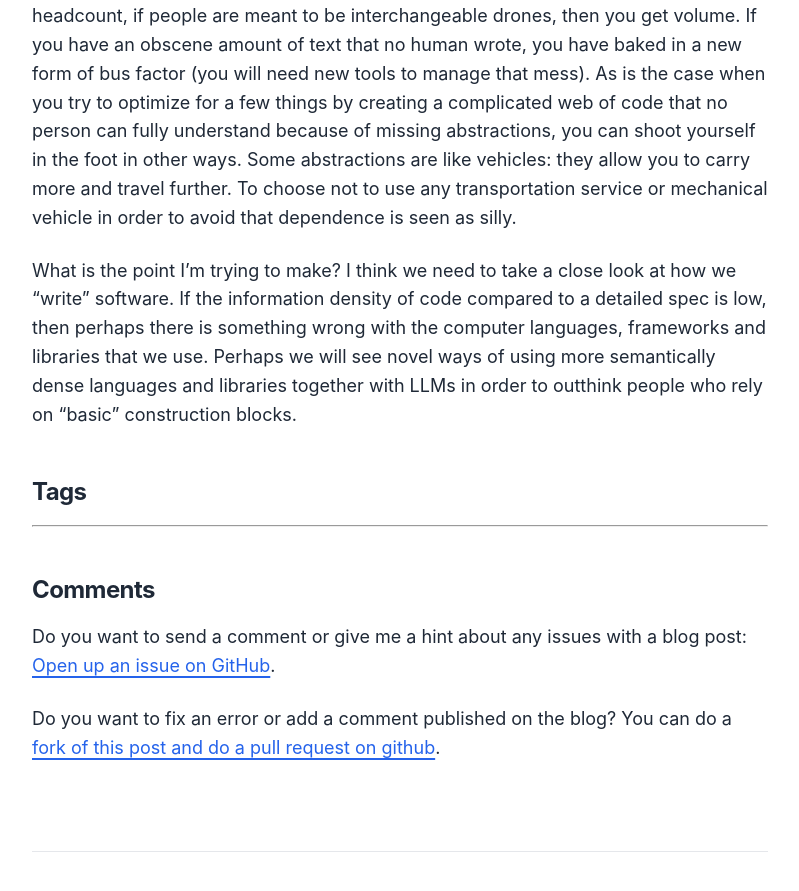
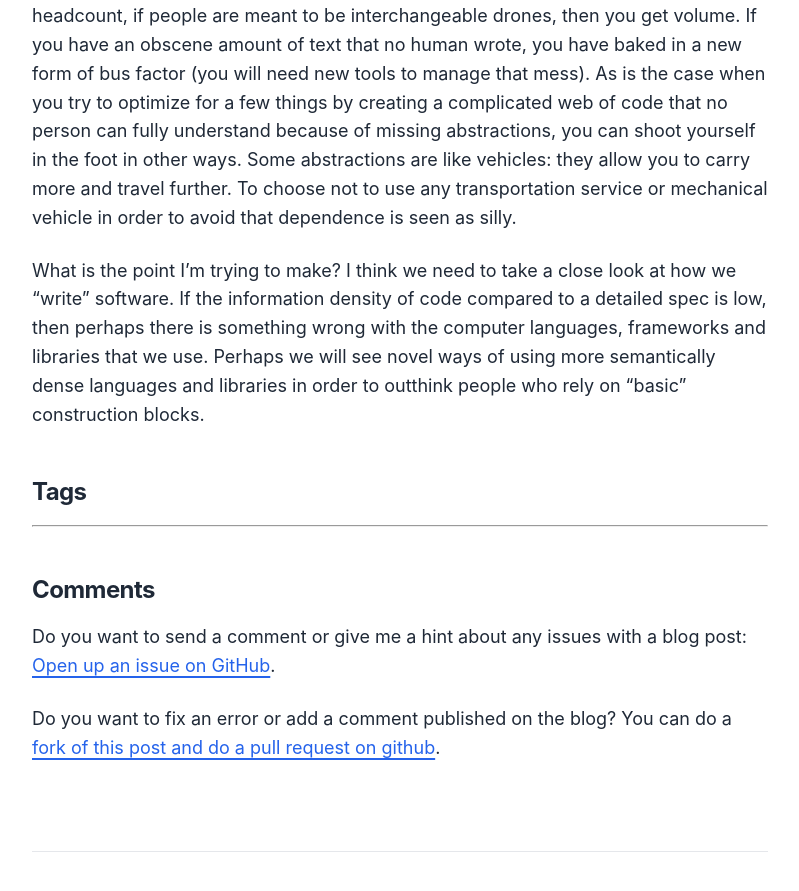
Before and after one commit to wallymathieu/assertfail, a Jekyll site: the page built from _posts/2026-08-23-Semantic-lightness-and-the-rise-of-LLMs.md, in a window 1280 px wide and 900 px high, scrolled down 2581 px. Shown: the top 891 px of the window, without its empty margins (240-1039 px from the left). Built offline with Jekyll 4.4.1, drawn with Linux system fonts in a browser that asks for light colours.

Commit message:
-together with LLMs

```diff
--- a/_posts/2026-08-23-Semantic-lightness-and-the-rise-of-LLMs.md
+++ b/_posts/2026-08-23-Semantic-lightness-and-the-rise-of-LLMs.md
@@ -18,4 +18,4 @@ What does another version of known software, already open-sourced in multiple va
 
 There is a semantic difficulty of using simplified language to discuss advanced topics. There is an obvious advantage if you can express an equivalent software using a few lines of readable but dense text compared to lots of structure and a few business rules sprinkled into it. I've read books on math that have higher semantic density than far longer texts. The authors told me that the economic incentives for them were different from those for American published authors, who were paid by the page (or by the word, I don't remember). The economic incentives around writing software also shape how software gets written in large and small organizations. If you reward lines of code as a productivity metric, if middle management or billing is rewarded based on headcount, if people are meant to be interchangeable drones, then you get volume. If you have an obscene amount of text that no human wrote, you have baked in a new form of bus factor (you will need new tools to manage that mess). As is the case when you try to optimize for a few things by creating a complicated web of code that no person can fully understand because of missing abstractions, you can shoot yourself in the foot in other ways. Some abstractions are like vehicles: they allow you to carry more and travel further. To choose not to use any transportation service or mechanical vehicle in order to avoid that dependence is seen as silly.
 
-What is the point I'm trying to make? I think we need to take a close look at how we "write" software. If the information density of code compared to a detailed spec is low, then perhaps there is something wrong with the computer languages, frameworks and libraries that we use. Perhaps we will see novel ways of using more semantically dense languages and libraries together with LLMs in order to outthink people who rely on "basic" construction blocks.
+What is the point I'm trying to make? I think we need to take a close look at how we "write" software. If the information density of code compared to a detailed spec is low, then perhaps there is something wrong with the computer languages, frameworks and libraries that we use. Perhaps we will see novel ways of using more semantically dense languages and libraries in order to outthink people who rely on "basic" construction blocks.
```
